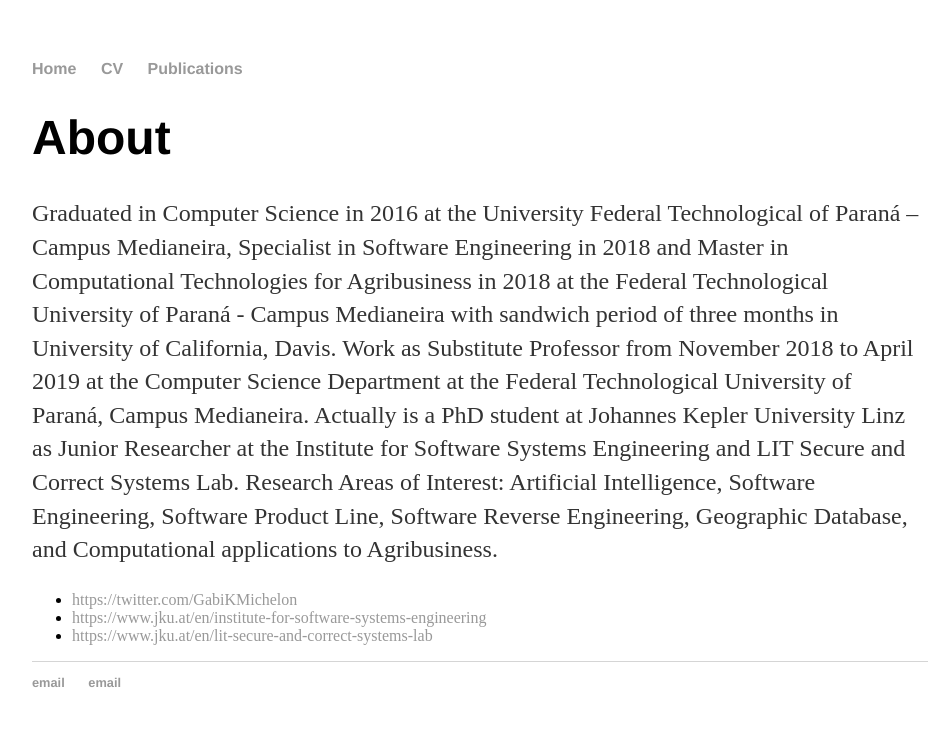
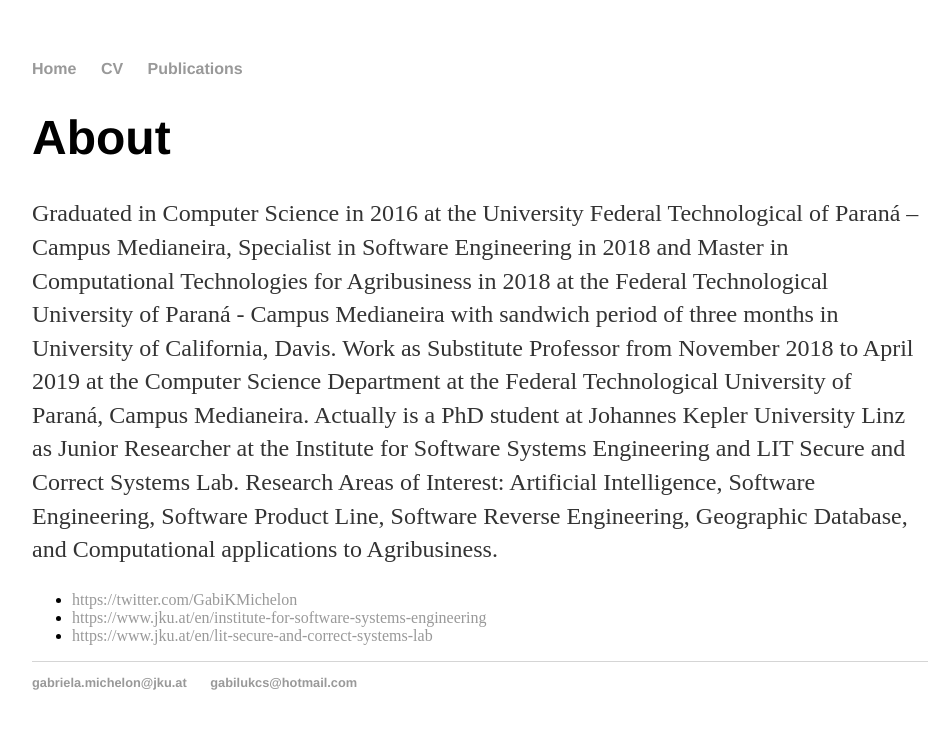
Before and after one commit to GabrielaMichelon/gabrielamichelon.github.io, a Jekyll site: the page built from about/index.html, in a window 1280 px wide. Shown: the top 729 px of the page, without its empty margins (160-1110 px from the left). Built offline with Jekyll 4.4.1, drawn with Linux system fonts in a browser that asks for light colours.

Commit message:
Update default.html

```diff
--- a/_layouts/default.html
+++ b/_layouts/default.html
@@ -24,8 +24,8 @@
 
   <footer>
    <ul>
-   <li><a href="mailto:gabriela.michelon@jku.at">email</a></li>
-   <li><a href="mailto:gabilukcs@hotmail.com">email</a></li>
+   <li><a href="mailto:gabriela.michelon@jku.at">gabriela.michelon@jku.at</a></li>
+   <li><a href="mailto:gabilukcs@hotmail.com">gabilukcs@hotmail.com</a></li>
    </ul>
   </footer>
   </body>
```
